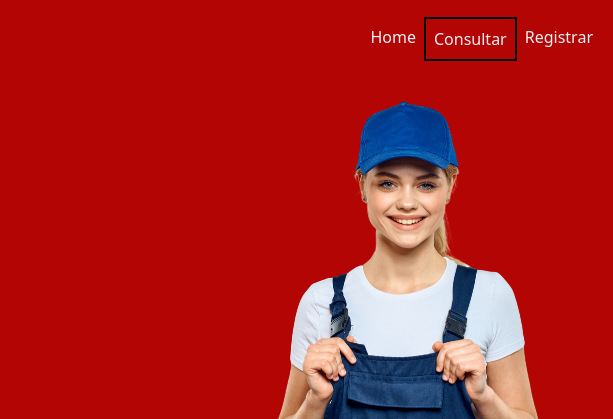
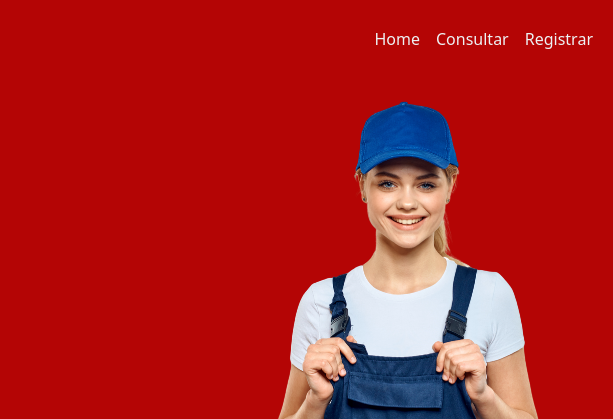
Before and after one commit to bennarthurdev/procureache, a plain HTML site: page index.html in a window 1280 px wide. Shown: the top 419 px of the page, 667-1280 px from the left. Drawn offline with nearby package versions, Linux system fonts and the light colour scheme.

Commit message:
Update index.html

```diff
--- a/index.html
+++ b/index.html
@@ -39,7 +39,7 @@
 				<li class="nav-item">
 					<a class="nav-link costum-text-color-white" href="index.html" >Home</a>
 				</li>
-				<li class="nav-item costum-text-color-white " style="border: 2px black solid;">
+				<li class="nav-item costum-text-color-white " >
 					<a class="nav-link active costum-text-color-white justify-content-center" aria-current="page" href="tables.html" >Consultar</a>
 				</li>
 				<li class="nav-item">
```
